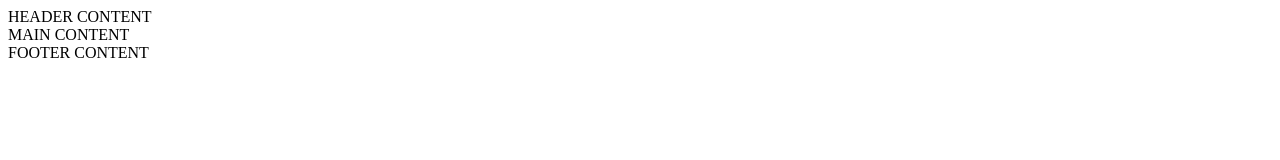
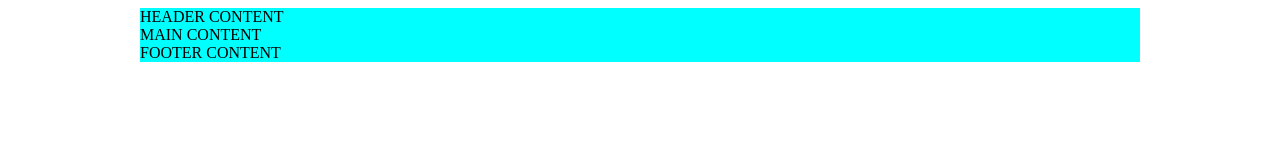
Before and after one commit to Torden11/5-astronaut, a website: page index.html in a window 1280 px wide. Drawn offline with Linux system fonts and the light colour scheme.

Commit message:
Layout #4

```diff
--- a/index.html
+++ b/index.html
@@ -5,7 +5,9 @@
     <meta http-equiv="X-UA-Compatible" content="IE=edge">
     <meta name="viewport" content="width=device-width, initial-scale=1.0">
     <title>Astronaut</title>
+    <link rel="stylesheet" href="./main.css">
 </head>
+
 <body>
     <header>
         HEADER CONTENT
--- /dev/null
+++ b/main.css
@@ -0,0 +1,8 @@
+header,
+main,
+footer {
+    display: inline-block;
+    width: 1000px;
+    margin: 0 calc(50% - 500px);
+    background-color: aqua;
+    }
```
